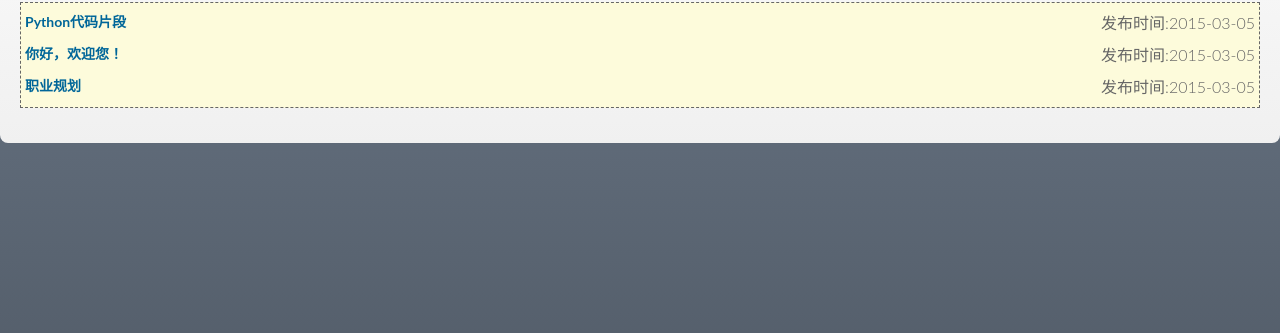
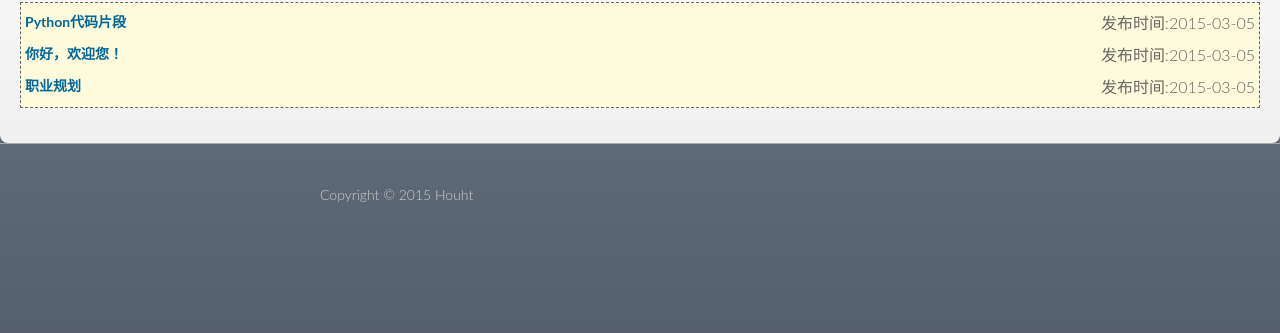
Before and after one commit to houht/houht.github.io, a Jekyll site: the page built from blog.html, in a window 1280 px wide. Shown: the part 157-490 px from the top of the page. Built offline with Jekyll 4.4.1, drawn with Linux system fonts in a browser that asks for light colours; Markdown is read by kramdown in place of the engine named in the settings.

Commit message:
Update default.html

```diff
--- a/_layouts/default.html
+++ b/_layouts/default.html
@@ -25,7 +25,12 @@
 {{ content }}
       </section>
 
-    <script type="text/javascript" src="/footer.html">
+    <div id="footer_wrap" class="outer">
+    <hr>
+      <footer class="inner">
+        <p>Copyright © 2015 Houht</p>
+      </footer>
+    </div>
 
 </body>
 
```
